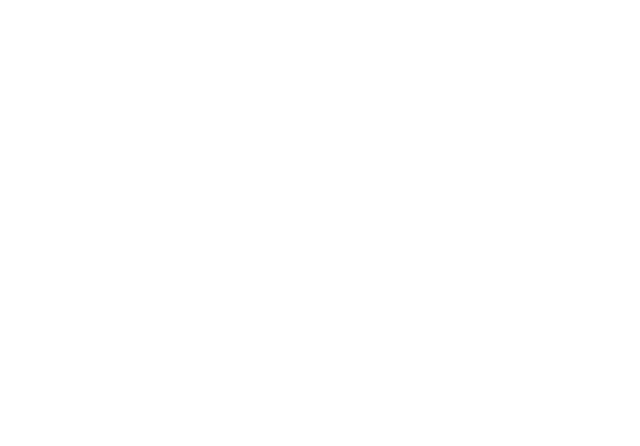
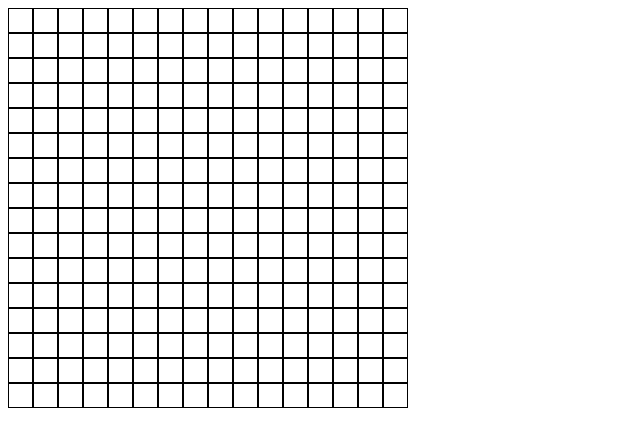
Before and after one commit to alanhyg/Etch-a-Sketch, a plain HTML site: page index.html in a window 1280 px wide. Shown: the whole page, without its empty margins (0-640 px from the left). Drawn offline with Linux system fonts and the light colour scheme.

Commit message:
Draw 16x16 grid on the webpage

```diff
--- a/index.html
+++ b/index.html
@@ -7,7 +7,7 @@
     <link rel="stylesheet" href="style.css">
 </head>
 <body>
-    <div id="container"></div>
+    <div class="container"></div>
 
     <script src="script.js" defer></script>
 </body>
--- a/script.js
+++ b/script.js
@@ -1,5 +1,11 @@
-// Create boxs in div.container
+// Create 16x16 grid in container
+const container = document.querySelector('.container');
 
+for (let i = 0; i < 16 * 16; i++) {
+    const div = document.createElement('div');
+    div.classList.add('grid-item');
+    container.appendChild(div);
+}
 
 // prompt user for no. of boxes
 
--- a/style.css
+++ b/style.css
@@ -1,5 +1,16 @@
 /* use flexbox */
+.container {
+    display: flex;
+    flex-wrap: wrap;
+    width: 400px;
+    height: 400px;
+}
 
+.grid-item {
+    flex: 1 0 6.25%; /* 100% / 16 = 6.25% */
+    box-sizing: border-box;
+    border: 1px solid #000;
+}
 
 /* Add hover effect for each box */
 
```
